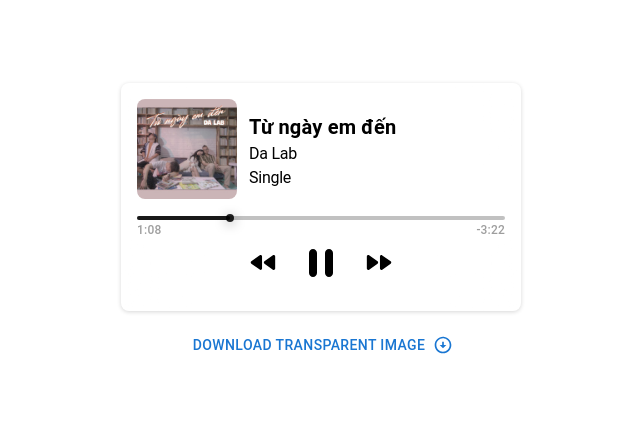
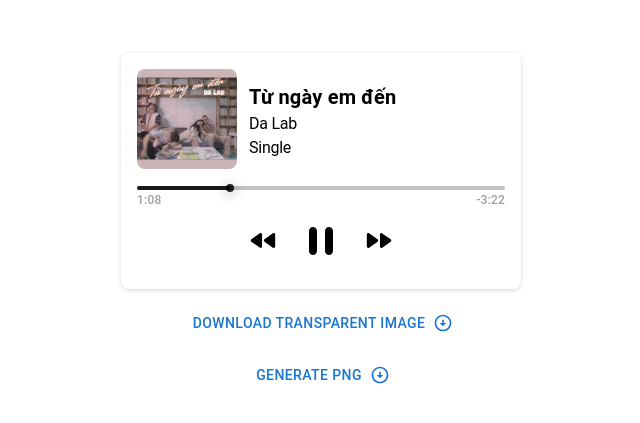
Before and after one commit to tuongnguyen1308/music-tag, a Next.js app: page / in a window 1280 px wide. Shown: the part 177-600 px from the top of the page, without its empty margins (319-959 px from the left). Built offline with nearby package versions, Linux system fonts and the light colour scheme.

Commit message:
change html-to-png method

```diff
--- a/pages/components/MusicPlayer/index.tsx
+++ b/pages/components/MusicPlayer/index.tsx
@@ -1,9 +1,11 @@
 import { ChangeEvent, FC, useRef, useState } from "react";
 import Image from "next/image";
 import { styled } from "@mui/material/styles";
+import ClickAwayListener from "@mui/material/ClickAwayListener";
+import Tooltip, { tooltipClasses, TooltipProps } from "@mui/material/Tooltip";
 import Typography from "@mui/material/Typography";
 import IconButton from "@mui/material/IconButton";
-import Tooltip, { tooltipClasses, TooltipProps } from "@mui/material/Tooltip";
+import TextField from "@mui/material/TextField";
 import Slider from "@mui/material/Slider";
 import Button from "@mui/material/Button";
 import Stack from "@mui/material/Stack";
@@ -14,10 +16,8 @@ import FastForwardRounded from "@mui/icons-material/FastForwardRounded";
 import FastRewindRounded from "@mui/icons-material/FastRewindRounded";
 import PlayArrowRounded from "@mui/icons-material/PlayArrowRounded";
 import PauseRounded from "@mui/icons-material/PauseRounded";
-import { toBlob } from "html-to-image";
+import { toPng } from "html-to-image";
 import saveAs from "file-saver";
-import TextField from "@mui/material/TextField";
-import ClickAwayListener from "@mui/material/ClickAwayListener";
 
 type SongInfoProps = {
   name: string;
@@ -103,6 +103,7 @@ const MusicPlayer: FC = () => {
   const [position, setPosition] = useState(60 + 8);
   const [paused, setPaused] = useState(false);
   const [song, setSong] = useState(defaultSong);
+  const [resultPNG, setResultPNG] = useState<string>();
   const [durationInput, setDurationInput] = useState<string>(
     formatDuration(defaultSong.duration)
   );
@@ -111,8 +112,15 @@ const MusicPlayer: FC = () => {
 
   const handleDownload = () => {
     if (imageRef.current != null)
-      toBlob(imageRef.current as HTMLElement).then((blob) => {
-        saveAs(blob as Blob, "music-tag.png");
+      toPng(imageRef.current as HTMLElement).then((dataURL) => {
+        saveAs(dataURL, "music-tag.png");
+      });
+  };
+
+  const handleGenerate = () => {
+    if (imageRef.current != null)
+      toPng(imageRef.current as HTMLElement).then((dataURL) => {
+        setResultPNG(dataURL);
       });
   };
 
@@ -261,12 +269,7 @@ const MusicPlayer: FC = () => {
               </TinyText>
             </LightTooltip>
           </Stack>
-          <Stack
-            alignContent="center"
-            justifyContent="center"
-            direction="row"
-            mt={-1}
-          >
+          <Stack alignContent="center" justifyContent="center" direction="row">
             <IconButton aria-label="previous song">
               <FastRewindRounded fontSize="large" htmlColor="black" />
             </IconButton>
@@ -290,6 +293,10 @@ const MusicPlayer: FC = () => {
       <Button onClick={handleDownload} endIcon={<ArrowCircleDownIcon />}>
         Download Transparent Image
       </Button>
+      <Button onClick={handleGenerate} endIcon={<ArrowCircleDownIcon />}>
+        Generate PNG
+      </Button>
+      {resultPNG && <Image src={resultPNG} height={228} width={400} />}
     </Stack>
   );
 };
--- a/styles/Home.module.scss
+++ b/styles/Home.module.scss
@@ -1,6 +1,7 @@
 .main {
-  min-height: 100vh;
-  padding: 4rem;
+  height: 100vh;
+  width: 100vw;
+  padding: 16px;
   display: flex;
   justify-content: center;
   align-items: center;
```
